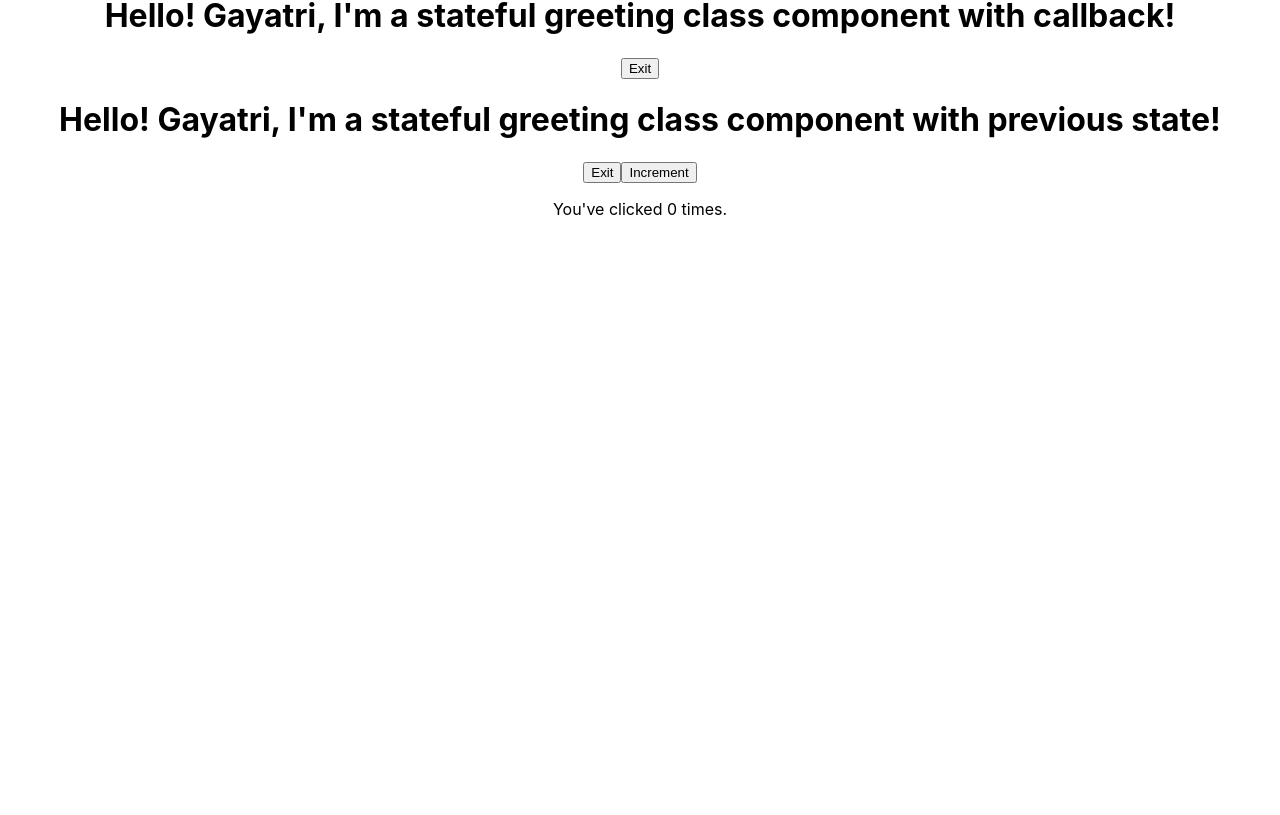
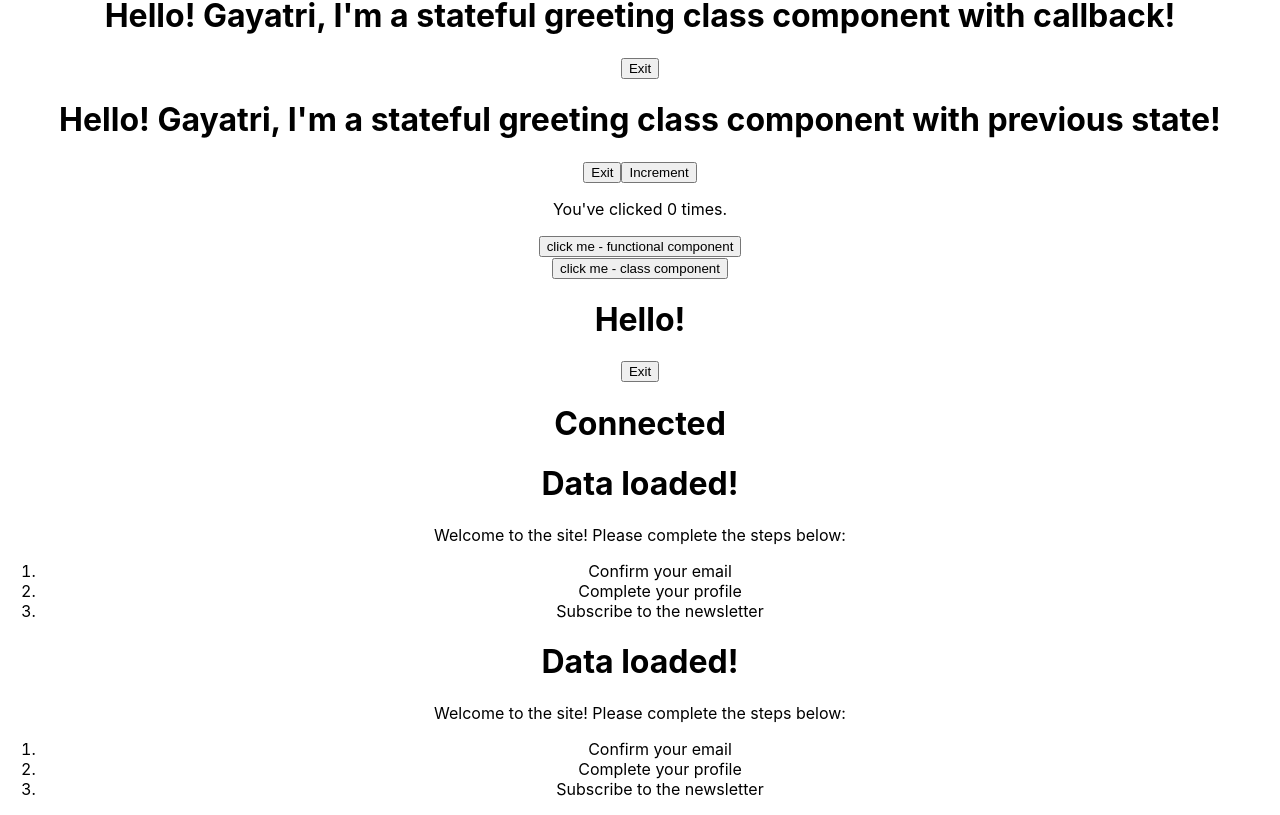
Before and after one commit to gayatrig19/first-react-app, a React (Create React App) app in the folder my-app/: page / in a window 1280 px wide. Shown: the part 250-1065 px from the top of the page. Before the commit the page ends 800 px from the top, so only its background shows below. Built offline with nearby package versions, Linux system fonts and the light colour scheme.

Commit message:
Event Handling Components and Conditional Rendering

```diff
--- a/my-app/src/App.js
+++ b/my-app/src/App.js
@@ -5,6 +5,13 @@
 import StatefulGreeting from './components/StatefulGreeting';
 import StatefulGreetingWithCallback from './components/StatefulGreetingWithCallback';
 import StatefulGreetingWithPrevState from './components/StatefulGreetingWithPrevState';
+import EventsFunctional from './components/EventsFunctional';
+import EventsClass from './components/EventsClass';
+import EventBinding from './components/EventBinding';
+import ConditionalRenderingFunctional from './components/ConditionalRenderingFunctional';
+import ConditionalRenderingClass from './components/ConditionalRenderingClass';
+import NestingComponents from './components/NestingComponents';
+
 
 function App() {
   return (
@@ -14,6 +21,12 @@
       <StatefulGreeting greeting="I'm a stateful class component!" name="Gayatri" />
       <StatefulGreetingWithCallback greeting="I'm a stateful greeting class component with callback!" name="Gayatri" />
       <StatefulGreetingWithPrevState greeting="I'm a stateful greeting class component with previous state!" name="Gayatri" />
+      <EventsFunctional />
+      <EventsClass />
+      <EventBinding />
+      <ConditionalRenderingFunctional connected={true} />
+      <ConditionalRenderingClass />
+      <NestingComponents />
     </div>
   );
 }
--- /dev/null
+++ b/my-app/src/components/ConditionalRenderingClass.js
@@ -0,0 +1,34 @@
+import React, { Component } from 'react';
+
+export class ConditionalRenderingClass extends Component {
+    constructor(props) {
+      super(props);
+
+      this.state = {
+        isLoaded: true,
+        isLoggedIn: true,
+      };
+    }
+
+    render() {
+        return (
+            <div>
+                <h1>{this.state.isLoaded ? 'Data loaded!' : 'Loading...'}</h1>
+                {this.state.isLoggedIn ? (
+                    <div>
+                        <p>Welcome to the site! Please complete the steps below:</p>
+                        <ol>
+                            <li>Confirm your email</li>
+                            <li>Complete your profile</li>
+                            <li>Subscribe to the newsletter</li>
+                        </ol>
+                    </div>
+                ) : (
+                <p>Please sign in</p>
+                )}
+            </div>
+        );
+    }
+}
+
+export default ConditionalRenderingClass;
--- /dev/null
+++ b/my-app/src/components/ConditionalRenderingFunctional.js
@@ -0,0 +1,11 @@
+import React from 'react';
+
+function ConditionalRenderingFunctional(props) {
+  return (
+    <div>
+        <h1>{props.connected ? 'Connected' : 'Not Connected'}</h1>
+    </div>
+  );
+}
+
+export default ConditionalRenderingFunctional;
--- /dev/null
+++ b/my-app/src/components/EventBinding.js
@@ -0,0 +1,44 @@
+import React from "react";
+
+class EventBinding extends React.Component {
+
+    constructor(props) {
+        super(props);
+        this.state = {
+            // Initial state, represents the initial values of anything
+            // the component might change either on it's own or due to user interaction.
+            introduction: "Hello!",
+            buttonText: "Exit",
+        };
+        this.handleClick = this.handleClick.bind(this);
+    }
+
+    // handleClick() {
+    //     this.setState({
+    //         introduction: "Goodbye!",
+    //     });
+    //     console.log(this.state.introduction);
+    // }
+
+    handleClick = () => {
+        this.setState({
+            introduction: "Goodbye!",
+        });
+        console.log(this.state.introduction);
+    }
+
+    render () {
+        return (
+            <div>
+                 <h1>{this.state.introduction}</h1>
+                 {/* <button onClick={() => this.handleClick()}> */}
+                 {/* <button onClick={this.handleClick.bind(this)}> */}
+                 <button onClick={this.handleClick}>
+                    {this.state.buttonText}
+                 </button>
+            </div>
+        );
+    }
+}
+
+export default EventBinding;
--- /dev/null
+++ b/my-app/src/components/EventsClass.js
@@ -0,0 +1,16 @@
+import React, { Component } from 'react';
+
+export class EventsClass extends Component {
+  clickHandler() {
+    console.log("Clicked the class button");
+  }
+  render() {
+    return (
+      <div>
+        <button onClick={this.clickHandler}>click me - class component</button>
+      </div>
+    );
+  }
+}
+
+export default EventsClass
--- /dev/null
+++ b/my-app/src/components/EventsFunctional.js
@@ -0,0 +1,14 @@
+import React from 'react';
+
+function EventsFunctional() {
+    function clickHandler() {
+        console.log("Clicked the functional button");
+    }
+  return (
+    <div>
+        <button onClick={clickHandler}>click me - functional component</button>
+    </div>
+  );
+}
+
+export default EventsFunctional
--- /dev/null
+++ b/my-app/src/components/NestingComponents.js
@@ -0,0 +1,34 @@
+import React, { Component } from 'react';
+
+export class NestingComponents extends Component {
+    constructor(props) {
+      super(props);
+
+      this.state = {
+        isLoaded: true,
+        isLoggedIn: true,
+      };
+    }
+
+    render() {
+        return (
+            <div>
+                <h1>{this.state.isLoaded ? 'Data loaded!' : 'Loading...'}</h1>
+                {this.state.isLoggedIn ? (
+                    <div>
+                        <p>Welcome to the site! Please complete the steps below:</p>
+                        <ol>
+                            <li>Confirm your email</li>
+                            <li>Complete your profile</li>
+                            <li>Subscribe to the newsletter</li>
+                        </ol>
+                    </div>
+                ) : (
+                <p>Please sign in</p>
+                )}
+            </div>
+        );
+    }
+}
+
+export default NestingComponents;
```
